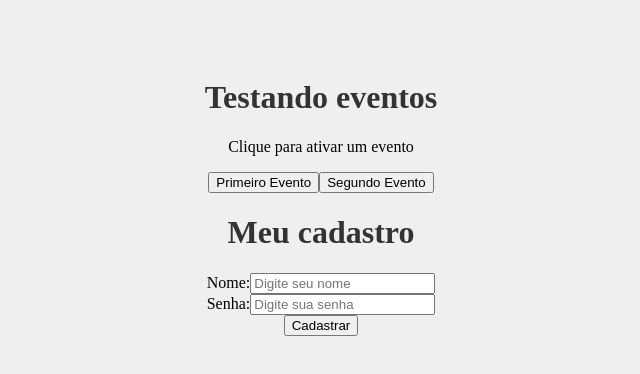
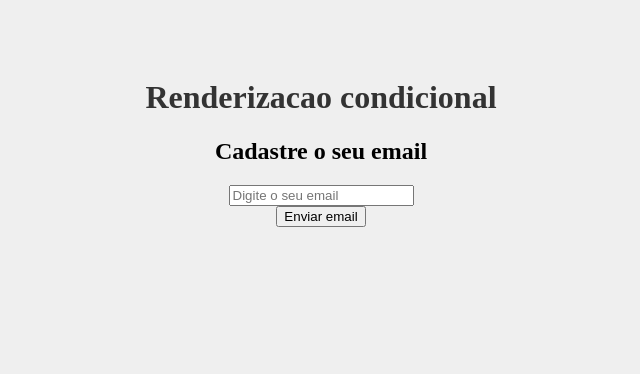
Before and after one commit to docktype2024-ui/meu-projeto, a React (Create React App) app: page / in a window 1280 px wide. Shown: the top 374 px of the page, without its empty margins (319-959 px from the left). Built offline with nearby package versions, Linux system fonts and the light colour scheme.

Commit message:
renderizacao condicional

```diff
--- a/src/App.js
+++ b/src/App.js
@@ -1,13 +1,12 @@
-import Evento from './components/Evento.js'
-import Form from './components/Form.js'
+
 import './App.css';
+import Condicional from './components/Condicional';
 
 function App() {
   return (
     <div className="App">
-      <h1>Testando eventos</h1>
-      <Evento/>
-      <Form/>
+      <h1>Renderizacao condicional</h1>
+      <Condicional/>
     </div>
   );
 }
--- /dev/null
+++ b/src/components/Condicional.js
@@ -0,0 +1,34 @@
+import { useState } from "react"
+
+function Condicional(){
+    const [email,setEmail] = useState()
+    const [userEmail,setUserEmail] = useState()
+
+    function enviarEmail(e){
+        e.preventDefault()
+        setUserEmail(email)
+        console.log(userEmail)
+    }
+
+    function limaparEmail(){
+        setUserEmail('')
+    }
+
+    return(
+        <div className="App">
+            <h2>Cadastre o seu email</h2>
+            <form>
+                <input type="email" placeholder="Digite o seu email" onChange={(e) => setEmail(e.target.value)}/>
+            </form>
+            {userEmail && (
+                <div>
+                    <p>o email do usuario e {userEmail}</p>
+                    <button onClick={limaparEmail}>Limpar email</button>
+                </div>
+            )}
+            <button type="submit" onClick={enviarEmail}>Enviar email</button>
+        </div>
+    )
+}
+
+export default Condicional
```
